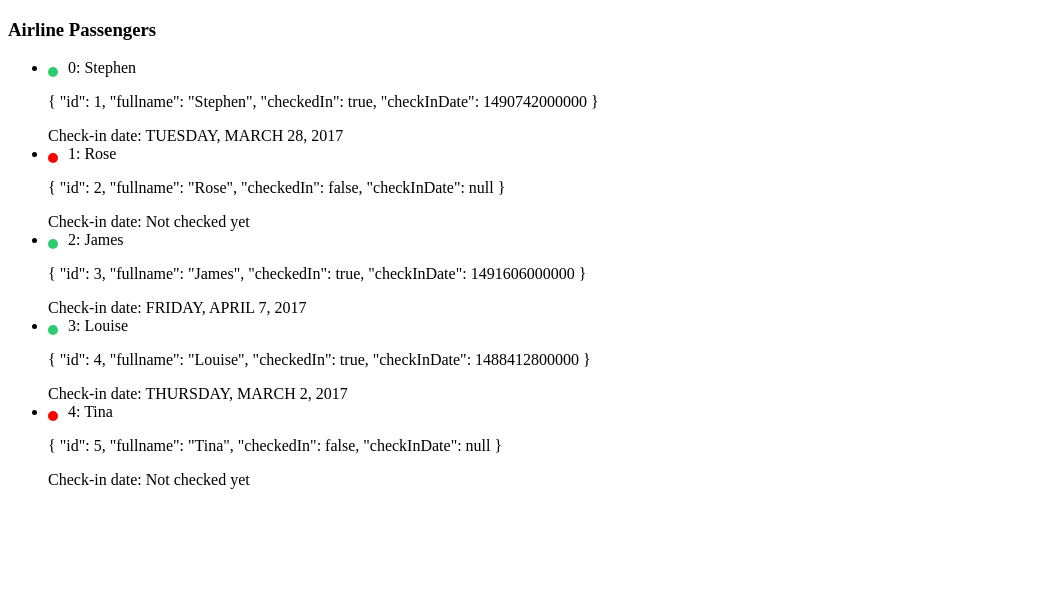
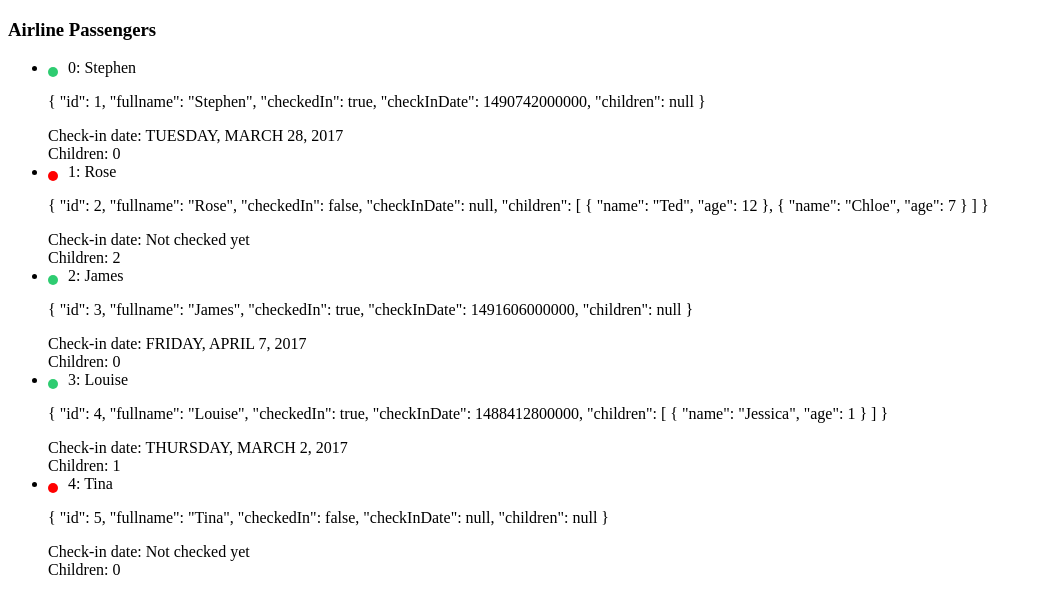
Before and after one commit to AlexisVelazquez22/Angular-Fundamentals, an Angular app: page / in a window 1280 px wide. Shown: the top 614 px of the page, without its empty margins (0-1040 px from the left). Built offline with nearby package versions, Linux system fonts and the light colour scheme.

Commit message:
How to use safe-navigation operator

```diff
--- a/src/app/app.component.ts
+++ b/src/app/app.component.ts
@@ -23,6 +23,9 @@
                  : 'Not checked yet'
               }}
           </div>
+          <div class="children">
+              Children: {{ passenger.children?.length || 0 }}
+          </div>
         </li>
       </ul>
 
@@ -36,31 +39,36 @@
       id: 1,
       fullname: 'Stephen',
       checkedIn: true,
-      checkInDate: 1490742000000
+      checkInDate: 1490742000000,
+      children: null
     },
     {
       id: 2,
       fullname: 'Rose',
       checkedIn: false,
-      checkInDate: null
+      checkInDate: null,
+      children: [{name: 'Ted', age: 12}, {name: 'Chloe', age: 7}]
     },
     {
       id: 3,
       fullname: 'James',
       checkedIn: true,
-      checkInDate: 1491606000000
+      checkInDate: 1491606000000,
+      children: null
     },
     {
       id: 4,
       fullname: 'Louise',
       checkedIn: true,
-      checkInDate: 1488412800000
+      checkInDate: 1488412800000,
+      children: [{name: 'Jessica', age: 1}]
     },
     {
       id: 5,
       fullname: 'Tina',
       checkedIn: false,
-      checkInDate: null
+      checkInDate: null,
+      children: null
     }
   ];
 
```
